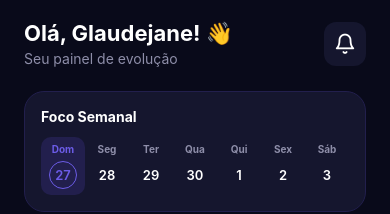
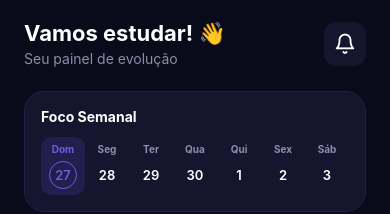
Before and after one commit to Glaudejane/StudyFlow, a React Native app: screen / in a window 390 px wide. Shown: the top 214 px of the page. Built offline with nearby package versions, Linux system fonts and the light colour scheme.

Commit message:
Remove nome pessoal da saudacao da Home por privacidade

```diff
--- a/screens/HomeScreen.js
+++ b/screens/HomeScreen.js
@@ -112,7 +112,7 @@ export default function HomeScreen({ navigation }) {
                 {/* Cabeçalho */}
                 <View style={styles.header}>
                     <View>
-                        <Text style={styles.welcomeText}>Olá, Glaudejane! 👋</Text>
+                        <Text style={styles.welcomeText}>Vamos estudar! 👋</Text>
                         <Text style={styles.subWelcomeText}>Seu painel de evolução</Text>
                     </View>
                     <TouchableOpacity style={styles.notificationButton}>
```
